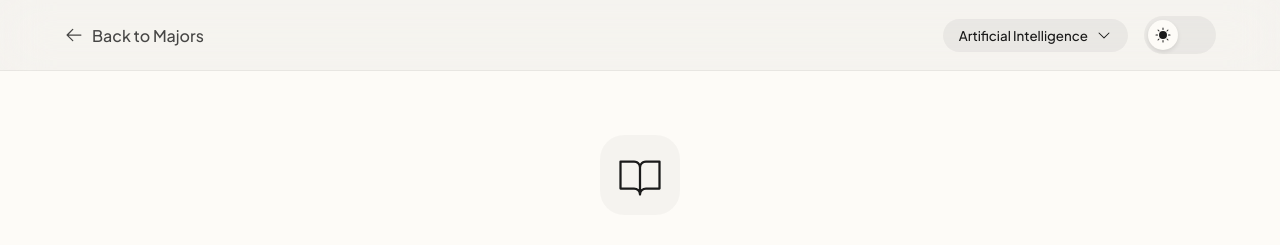
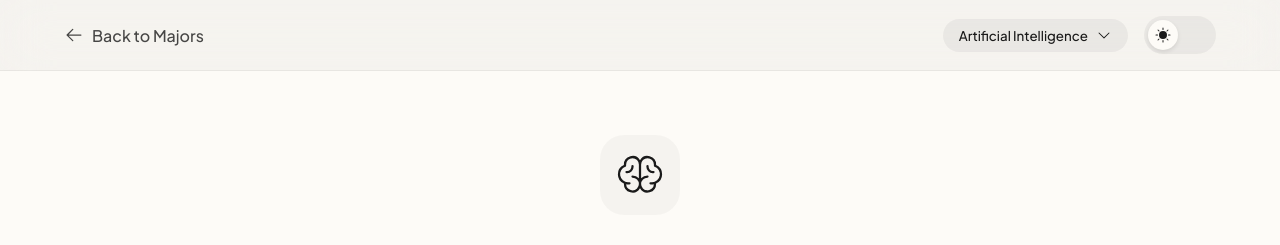
Before and after one commit to zzokm/fcai-course-explorer, a Next.js app: page /majors/Artificial_Intelligence in a window 1280 px wide. Shown: the top 245 px of the page. Built offline with nearby package versions, Linux system fonts and the light colour scheme.

Commit message:
fix: Update AI icon to Brain, use major icons on curriculum pages, correct credits wording

```diff
--- a/src/app/majors/[id]/page.tsx
+++ b/src/app/majors/[id]/page.tsx
@@ -6,7 +6,8 @@ import { ThemeToggle } from "@/components/theme-toggle";
 import { PrerequisiteTag } from "@/components/ui/prerequisite-tag";
 import { MajorDropdown } from "@/components/ui/major-dropdown";
 import { ElectiveInfo } from "@/components/ui/elective-info";
-import { ArrowLeft, BookOpen, Clock, Tag, CaretDown } from "@phosphor-icons/react/dist/ssr";
+import { ArrowLeft, Clock, Tag, CaretDown } from "@phosphor-icons/react/dist/ssr";
+import { majors } from "@/components/ui/major-bento";
 
 const majorNames: Record<string, string> = {
   Computer_Science: "Computer Science",
@@ -127,12 +128,12 @@ export default async function MajorPage({ params }: { params: { id: string } })
 
       <div className="container" style={{ paddingTop: '4rem', paddingBottom: '6rem', maxWidth: '900px' }}>
         <header style={{ textAlign: 'center', marginBottom: '4rem' }}>
-          <div style={{ display: 'inline-flex', alignItems: 'center', justifyContent: 'center', background: 'var(--card-bg-outer)', padding: '1rem', borderRadius: '1.5rem', marginBottom: '1.5rem' }}>
-            <BookOpen size={48} weight="light" />
+          <div style={{ display: 'inline-flex', alignItems: 'center', justifyContent: 'center', background: 'var(--card-bg-outer)', padding: '1rem', borderRadius: '1.5rem', marginBottom: '1.5rem', color: 'var(--foreground)' }}>
+            {majors.find(m => m.id === id)?.icon ? React.cloneElement(majors.find(m => m.id === id)!.icon as React.ReactElement<any>, { size: 48, weight: "light" }) : null}
           </div>
           <h1 style={{ fontSize: '3.5rem', marginBottom: '1rem' }}>{majorData.title}</h1>
           <p style={{ fontSize: '1.25rem', maxWidth: '600px', margin: '0 auto', opacity: 0.8 }}>
-            Total Required Credits: <strong style={{ color: 'var(--foreground)' }}>{calculatedTotalCredits}</strong>
+            Total Credit Hours: <strong style={{ color: 'var(--foreground)' }}>{calculatedTotalCredits}</strong>
           </p>
         </header>
 
--- a/src/components/ui/major-bento.tsx
+++ b/src/components/ui/major-bento.tsx
@@ -5,7 +5,7 @@ import { motion } from "motion/react";
 import Link from "next/link";
 import { MIN_GRADES } from "@/lib/data";
 import { Card, CardContent, CardDescription, CardHeader, CardTitle } from "./card";
-import { ArrowRight, Cpu, Database, PresentationChart, ChartLineUp, AppWindow } from "@phosphor-icons/react";
+import { ArrowRight, Cpu, Database, PresentationChart, ChartLineUp, AppWindow, Brain } from "@phosphor-icons/react";
 
 export const majors = [
   {
@@ -27,7 +27,7 @@ export const majors = [
     title: "Artificial Intelligence",
     grade: MIN_GRADES.Artificial_Intelligence,
     desc: "Build the future with machine learning, neural networks, and cognitive computing.",
-    icon: <AppWindow size={32} weight="light" />,
+    icon: <Brain size={32} weight="light" />,
   },
   {
     id: "Decision_Support_and_Operations_Research",
```
